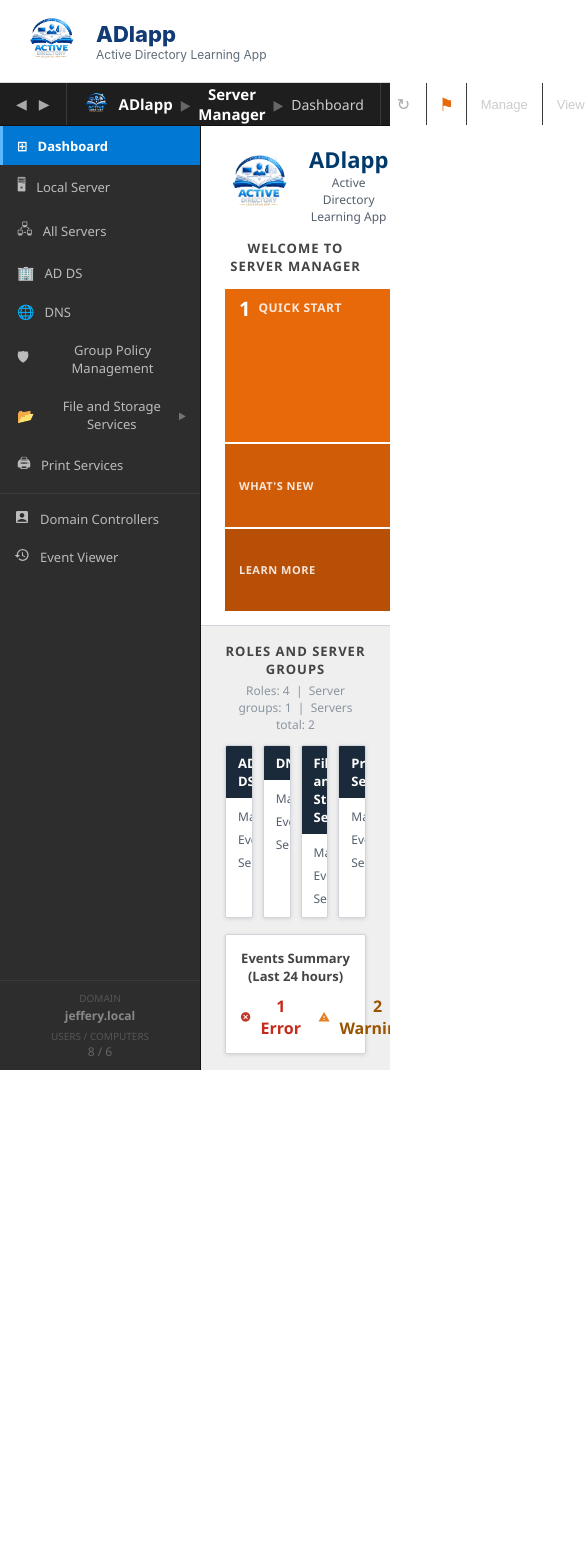
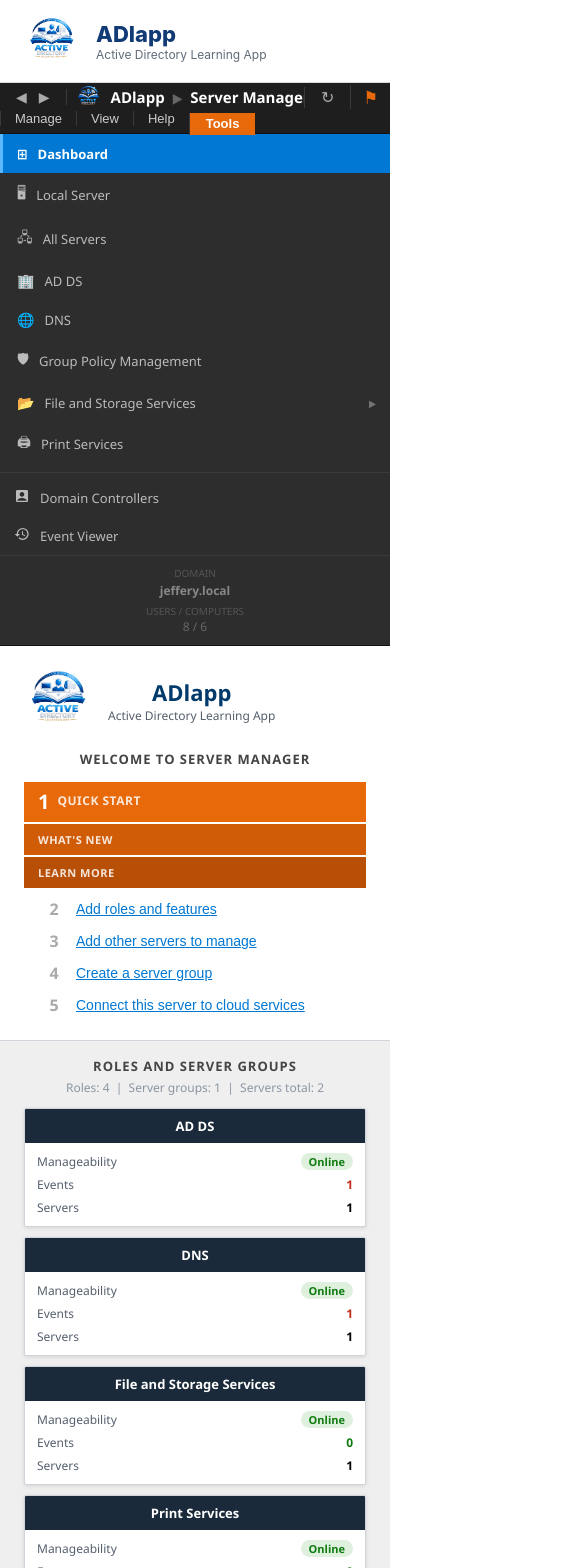
Before and after one commit to Jeffery232001/AD_learning_Material, a React (Create React App) app: page / in a window 390 px wide. Shown: the top 1568 px of the page, 585 px wide, since content can reach past the window. Before the commit the page ends 1070 px from the top, so only its background shows below. Built offline with nearby package versions, Linux system fonts and the light colour scheme.

Commit message:
Make dashboard responsive on mobile

```diff
--- a/src/App.css
+++ b/src/App.css
@@ -36,3 +36,58 @@
     transform: rotate(360deg);
   }
 }
+
+@media (max-width: 767px) {
+  .server-manager-topbar {
+    height: auto !important;
+    min-height: 42px;
+    flex-wrap: wrap;
+  }
+
+  .server-manager-breadcrumb {
+    min-width: 0;
+    flex: 1 1 220px !important;
+    overflow: hidden;
+    white-space: nowrap;
+    text-overflow: ellipsis;
+    padding: 0 8px !important;
+  }
+
+  .server-manager-breadcrumb span {
+    flex-shrink: 0;
+  }
+
+  .server-manager-breadcrumb span:last-child {
+    min-width: 0;
+    overflow: hidden;
+    text-overflow: ellipsis;
+    white-space: nowrap;
+  }
+
+  .server-manager-body {
+    flex-direction: column !important;
+    overflow: visible !important;
+  }
+
+  .server-manager-sidebar {
+    width: 100% !important;
+    max-height: none;
+    flex: 0 0 auto !important;
+    border-right: 0 !important;
+    border-bottom: 1px solid #111;
+  }
+
+  .server-manager-main {
+    min-width: 0;
+    width: 100%;
+    overflow: visible !important;
+  }
+
+  .server-manager-welcome-layout {
+    grid-template-columns: 1fr !important;
+  }
+
+  .server-manager-roles-grid {
+    grid-template-columns: 1fr !important;
+  }
+}
```
Also changed, not shown: src/components/Active.js.
